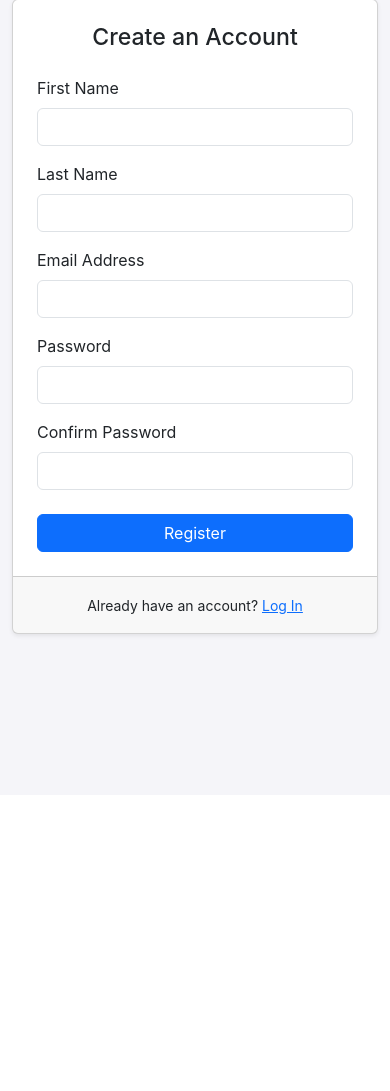
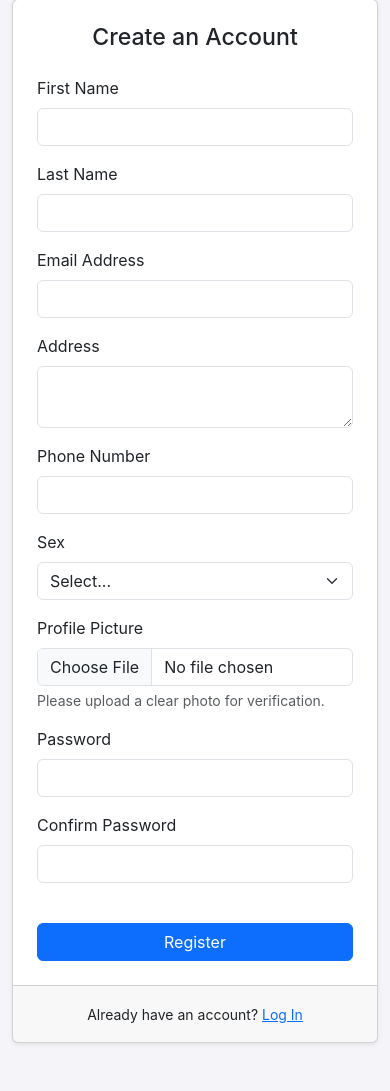
Before and after one commit to philmorehost/EFLEX, a PHP site: page /register.php in a window 390 px wide. Shown: the part 49-1140 px from the top of the page. Before the commit the page ends 687 px from the top, so only its background shows below. Run offline with PHP 8.4, Linux system fonts and the light colour scheme.

Commit message:
This commit introduces a comprehensive new user registration and admin approval system.
New users are now required to provide more detailed information, and their accounts must be approved by an administrator before they can log in.

Key Changes:

1.  **Expanded Registration Form:**
    - The `register.php` form now includes fields for Address, Phone Number, and Sex.
    - Profile picture upload is now a required part of the registration process.

2.  **Admin Approval Workflow:**
    - The `users` table in `database.sql` has been updated with new columns (`address`, `phone`, `sex`) and the `status` column now includes a 'pending' state, which is the new default for registrations.
    - New users are saved with `status = 'pending'`.
    - The `login.php` script now prevents users with a 'pending' or 'inactive' status from logging in, displaying an appropriate message.
    - The `admin/users.php` page has been updated to visually identify pending users and provide 'Approve' and 'Deny' buttons.
    - New scripts `admin/approve-user.php` and `admin/deny-user.php` handle the backend logic for activating or deleting pending registrations. The denial script also cleans up the user's uploaded profile picture.

```diff
--- a/database.sql
+++ b/database.sql
@@ -19,8 +19,11 @@ CREATE TABLE `users` (
   `last_name` varchar(100) NOT NULL,
   `email` varchar(255) NOT NULL,
   `password_hash` varchar(255) NOT NULL,
-  `status` enum('active','inactive','suspended') NOT NULL DEFAULT 'active',
+  `status` enum('active','inactive','suspended','pending') NOT NULL DEFAULT 'pending',
   `profile_picture_path` varchar(255) DEFAULT NULL,
+  `address` text,
+  `phone` varchar(50) DEFAULT NULL,
+  `sex` varchar(20) DEFAULT NULL,
   `created_at` timestamp NOT NULL DEFAULT CURRENT_TIMESTAMP,
   `updated_at` timestamp NOT NULL DEFAULT CURRENT_TIMESTAMP ON UPDATE CURRENT_TIMESTAMP,
   PRIMARY KEY (`user_id`),
--- a/register.php
+++ b/register.php
@@ -19,25 +19,51 @@ if ($_SERVER["REQUEST_METHOD"] == "POST") {
     $email = trim($_POST['email'] ?? '');
     $password = $_POST['password'] ?? '';
     $confirm_password = $_POST['confirm_password'] ?? '';
+    $address = trim($_POST['address'] ?? '');
+    $phone = trim($_POST['phone'] ?? '');
+    $sex = trim($_POST['sex'] ?? '');
+    $profile_picture = $_FILES['profile_picture'] ?? null;
 
     // --- Validation ---
-    if (empty($first_name) || empty($last_name) || empty($email) || empty($password)) {
+    if (empty($first_name) || empty($last_name) || empty($email) || empty($password) || empty($address) || empty($phone) || empty($sex)) {
         $errors[] = "All fields are required.";
+    }
+    if ($profile_picture === null || $profile_picture['error'] !== UPLOAD_ERR_OK) {
+        $errors[] = "Profile picture is required and must be uploaded successfully.";
     }
 
     if (!filter_var($email, FILTER_VALIDATE_EMAIL)) {
         $errors[] = "Invalid email format.";
     }
-
     if (strlen($password) < 8) {
         $errors[] = "Password must be at least 8 characters long.";
     }
-
     if ($password !== $confirm_password) {
         $errors[] = "Passwords do not match.";
     }
 
-    // Check if email already exists (only if other validations pass)
+    // --- Profile Picture Validation ---
+    $profile_picture_path = null;
+    if (empty($errors) && $profile_picture) {
+        $upload_dir = 'uploads/profile_pictures/';
+        if (!is_dir($upload_dir)) {
+            mkdir($upload_dir, 0755, true);
+        }
+        $allowed_types = ['image/jpeg', 'image/png', 'image/gif'];
+        if (!in_array($profile_picture['type'], $allowed_types)) {
+            $errors[] = "Invalid file type for profile picture. Please upload a JPG, PNG, or GIF.";
+        } else {
+            $file_extension = pathinfo($profile_picture['name'], PATHINFO_EXTENSION);
+            $unique_filename = uniqid('user_', true) . '.' . $file_extension;
+            $profile_picture_path = $upload_dir . $unique_filename;
+            if (!move_uploaded_file($profile_picture['tmp_name'], $profile_picture_path)) {
+                $errors[] = "Failed to save profile picture.";
+                $profile_picture_path = null; // Reset path on failure
+            }
+        }
+    }
+
+    // Check if email already exists
     if (empty($errors)) {
         $stmt = $conn->prepare("SELECT user_id FROM users WHERE email = ?");
         $stmt->bind_param("s", $email);
@@ -51,10 +77,7 @@ if ($_SERVER["REQUEST_METHOD"] == "POST") {
 
     // --- If no errors, proceed with registration ---
     if (empty($errors)) {
-        // Hash the password securely
         $password_hash = password_hash($password, PASSWORD_DEFAULT);
-
-        // Get the role_id for 'User'
         $role_name = 'User';
         $stmt = $conn->prepare("SELECT role_id FROM roles WHERE role_name = ?");
         $stmt->bind_param("s", $role_name);
@@ -62,22 +85,23 @@ if ($_SERVER["REQUEST_METHOD"] == "POST") {
         $result = $stmt->get_result();
 
         if ($result->num_rows > 0) {
-            $role = $result->fetch_assoc();
-            $role_id = $role['role_id'];
+            $role_id = $result->fetch_assoc()['role_id'];
 
-            // Insert new user into the database using a prepared statement
-            $sql = "INSERT INTO users (role_id, first_name, last_name, email, password_hash, status) VALUES (?, ?, ?, ?, ?, 'active')";
+            $sql = "INSERT INTO users (role_id, first_name, last_name, email, password_hash, address, phone, sex, profile_picture_path, status) VALUES (?, ?, ?, ?, ?, ?, ?, ?, ?, 'pending')";
             $stmt = $conn->prepare($sql);
-            $stmt->bind_param("issss", $role_id, $first_name, $last_name, $email, $password_hash);
+            $stmt->bind_param("issssssss", $role_id, $first_name, $last_name, $email, $password_hash, $address, $phone, $sex, $profile_picture_path);
 
             if ($stmt->execute()) {
-                // Registration successful
-                $success_message = "Registration successful! You can now <a href='login.php' class='alert-link'>log in</a>.";
+                $success_message = "Registration successful! Your account is now pending approval from an administrator. You will be notified via email once it has been reviewed.";
             } else {
-                $errors[] = "Registration failed due to a server error. Please try again later.";
+                $errors[] = "Registration failed due to a server error.";
+                // Clean up uploaded file if db insert fails
+                if ($profile_picture_path && file_exists($profile_picture_path)) {
+                    unlink($profile_picture_path);
+                }
             }
         } else {
-            $errors[] = "Critical error: Default user role not found. Please contact the administrator.";
+            $errors[] = "Critical error: Default user role not found.";
         }
         $stmt->close();
     }
@@ -108,7 +132,7 @@ require_once __DIR__ . '/includes/header.php';
 
                     <?php // Hide form on success
                     if (empty($success_message)): ?>
-                    <form action="<?php echo htmlspecialchars($_SERVER["PHP_SELF"]); ?>" method="POST">
+                    <form action="<?php echo htmlspecialchars($_SERVER["PHP_SELF"]); ?>" method="POST" enctype="multipart/form-data">
                         <div class="row">
                             <div class="col-md-6 mb-3">
                                 <label for="first_name" class="form-label">First Name</label>
@@ -126,13 +150,41 @@ require_once __DIR__ . '/includes/header.php';
                         </div>
 
                         <div class="mb-3">
-                            <label for="password" class="form-label">Password</label>
-                            <input type="password" class="form-control" id="password" name="password" required>
+                            <label for="address" class="form-label">Address</label>
+                            <textarea class="form-control" id="address" name="address" rows="2" required></textarea>
+                        </div>
+
+                        <div class="row">
+                            <div class="col-md-6 mb-3">
+                                <label for="phone" class="form-label">Phone Number</label>
+                                <input type="tel" class="form-control" id="phone" name="phone" required>
+                            </div>
+                            <div class="col-md-6 mb-3">
+                                <label for="sex" class="form-label">Sex</label>
+                                <select class="form-select" id="sex" name="sex" required>
+                                    <option value="" selected disabled>Select...</option>
+                                    <option value="Male">Male</option>
+                                    <option value="Female">Female</option>
+                                    <option value="Prefer not to say">Prefer not to say</option>
+                                </select>
+                            </div>
                         </div>
 
                         <div class="mb-3">
-                            <label for="confirm_password" class="form-label">Confirm Password</label>
-                            <input type="password" class="form-control" id="confirm_password" name="confirm_password" required>
+                            <label for="profile_picture" class="form-label">Profile Picture</label>
+                            <input class="form-control" type="file" id="profile_picture" name="profile_picture" accept="image/*" required>
+                            <div class="form-text">Please upload a clear photo for verification.</div>
+                        </div>
+
+                        <div class="row">
+                            <div class="col-md-6 mb-3">
+                                <label for="password" class="form-label">Password</label>
+                                <input type="password" class="form-control" id="password" name="password" required>
+                            </div>
+                            <div class="col-md-6 mb-3">
+                                <label for="confirm_password" class="form-label">Confirm Password</label>
+                                <input type="password" class="form-control" id="confirm_password" name="confirm_password" required>
+                            </div>
                         </div>
 
                         <div class="d-grid mt-4">
```
Also changed, not shown: admin/approve-user.php (added, +38 -0 lines), admin/deny-user.php (added, +61 -0 lines), admin/users.php (+14 -3 lines), login.php (+9 -2 lines).
